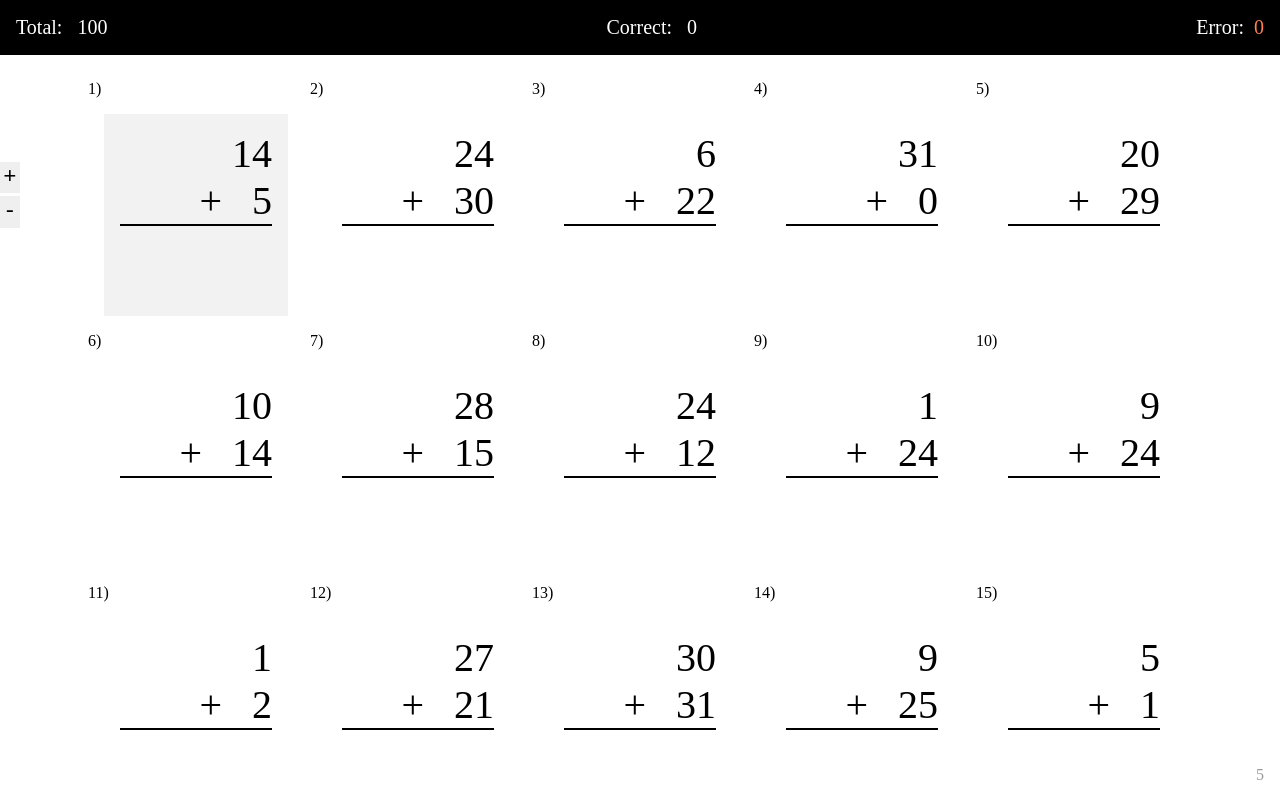
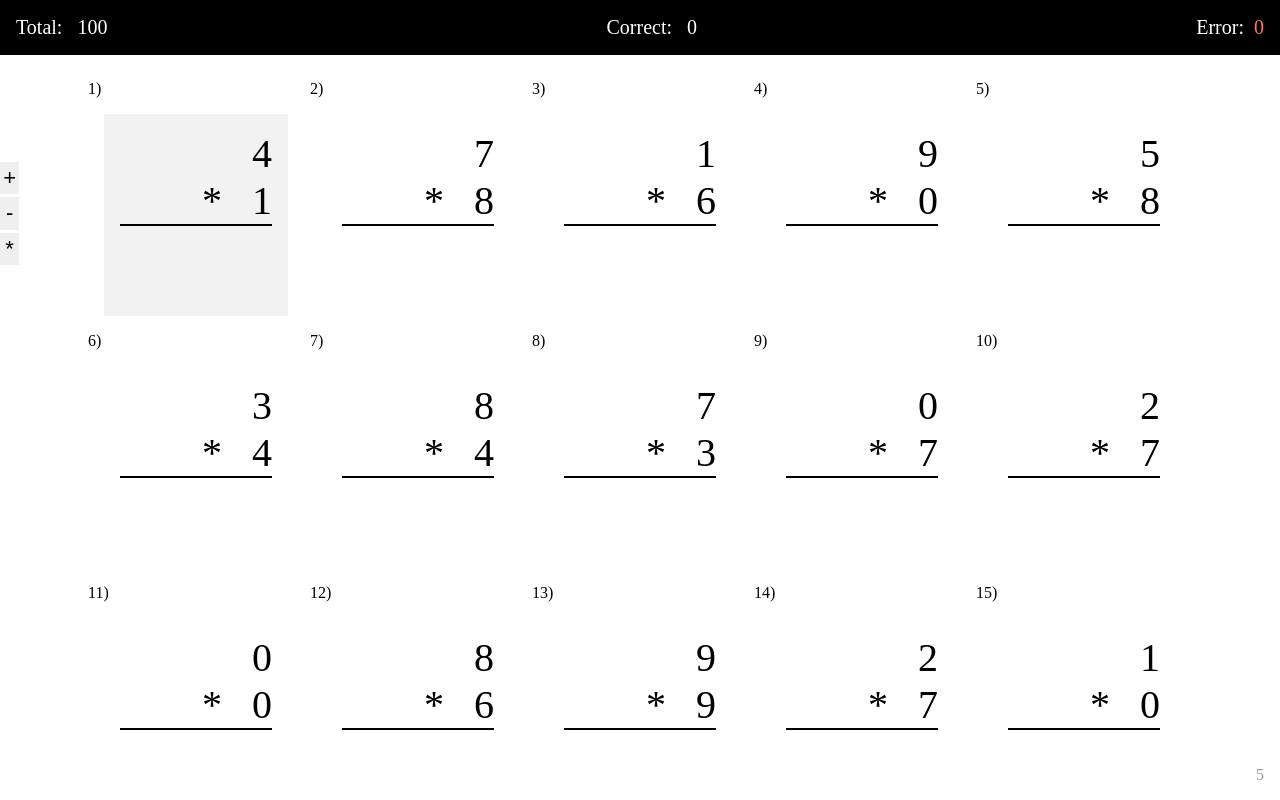
Before and after one commit to windmaomao/react-sheet, a React (Create React App) app: page / in a window 1280 px wide. Shown: the top 800 px of the page. Built offline with nearby package versions, Linux system fonts and the light colour scheme; a web font is replaced by a local one.

Commit message:
add multiple

```diff
--- a/src/App.js
+++ b/src/App.js
@@ -3,7 +3,7 @@ import { Selector, Sheet, Score, Time } from './components'
 import { sheetCreator, arithmeticGen } from './utils'
 import AppStyle from './AppStyle'
 
-const gen1 = arithmeticGen({ max: 34, operator: '+' }).gen
+const gen1 = arithmeticGen({ max: 10, operator: '*' }).gen
 
 const App = () => {
   const [sheet, setSheet] = useState(sheetCreator(gen1).createSheet(100))
--- a/src/components/Selector.js
+++ b/src/components/Selector.js
@@ -2,8 +2,9 @@ import React from 'react'
 import { sheetCreator, arithmeticGen } from '../utils'
 import SelectorStyle from './SelectorStyle'
 
-const genPlus12 = arithmeticGen({ max: 12, operator: '+' }).gen
-const genMinus12 = arithmeticGen({ max: 12, operator: '-' }).gen
+const genPlus = arithmeticGen({ max: 12, operator: '+' }).gen
+const genMinus = arithmeticGen({ max: 12, operator: '-' }).gen
+const genMult = arithmeticGen({ max: 10, operator: '*' }).gen
 
 const Selector = ({ onSelect }) => {
   const onClick = g => () => {
@@ -13,11 +14,14 @@ const Selector = ({ onSelect }) => {
 
   return (
     <SelectorStyle>
-      <button onClick={onClick(genPlus12)}>
+      <button onClick={onClick(genPlus)}>
         +
       </button>
-      <button onClick={onClick(genMinus12)}>
+      <button onClick={onClick(genMinus)}>
         -
+      </button>
+      <button onClick={onClick(genMult)}>
+        *
       </button>
     </SelectorStyle>
   )
--- a/src/components/SelectorStyle.js
+++ b/src/components/SelectorStyle.js
@@ -13,7 +13,6 @@ const SelectorStyle = styled.div`
     margin: 0.1rem 0;
     cursor: pointer;
     font-size: 22px;
-    font-family: monospace;
   }
 `
 
```
